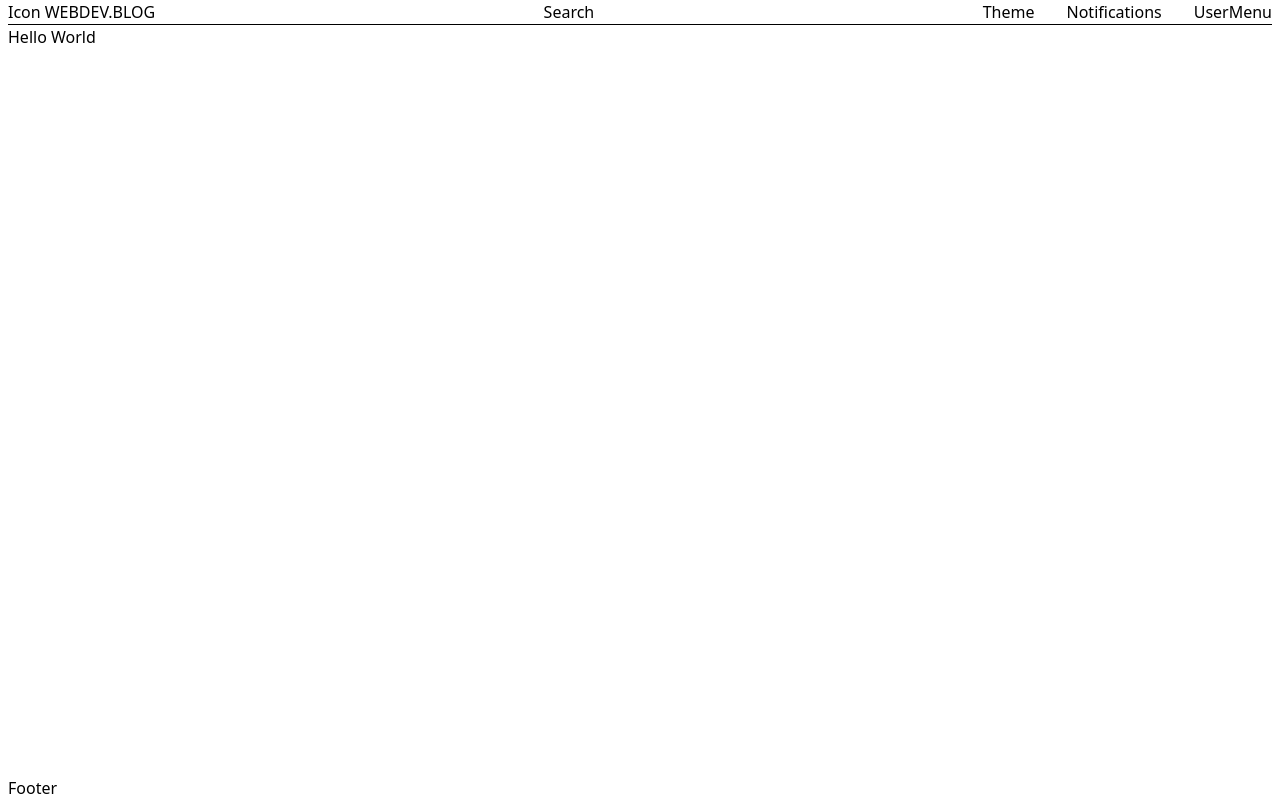
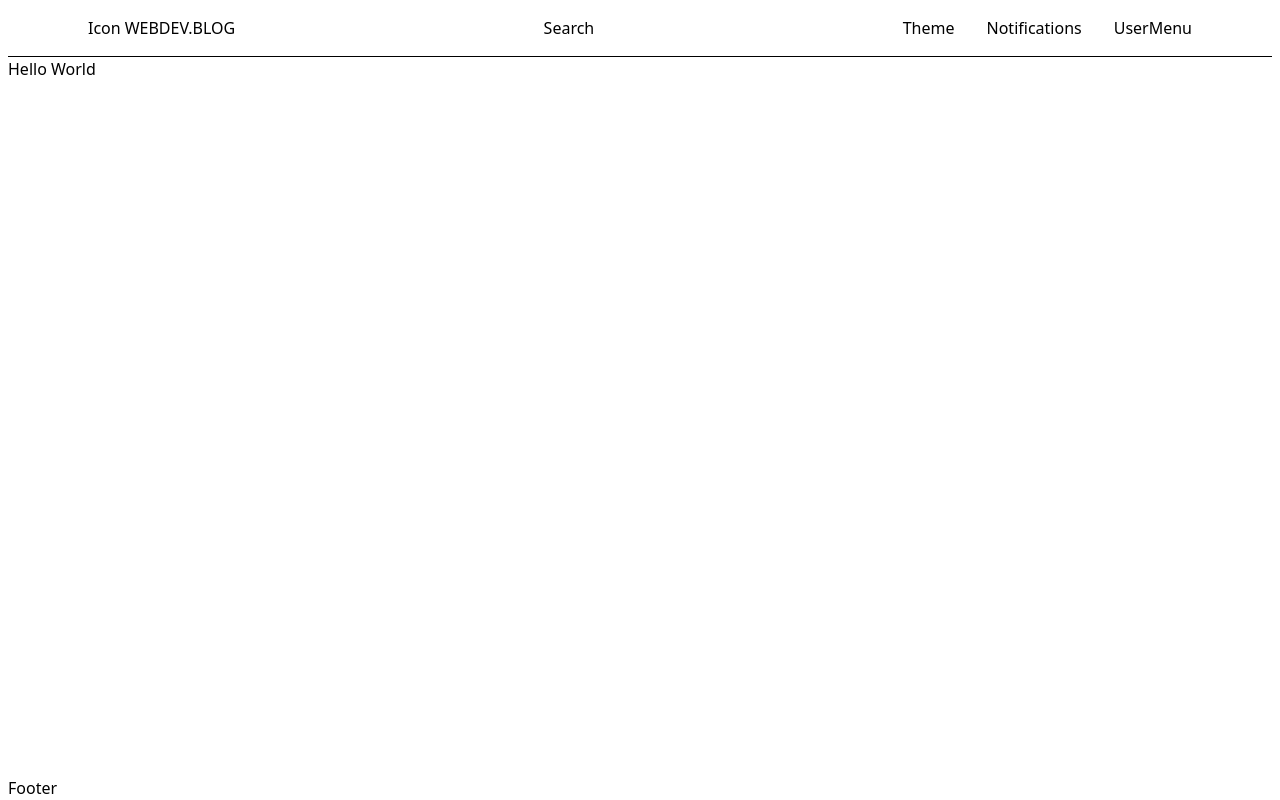
Before and after one commit to HoTienQuoc/NextjsBlog, a Next.js app in the folder nextjsblog/: page / in a window 1280 px wide. Built offline with nearby package versions, Linux system fonts and the light colour scheme.

Commit message:
Update package dependencies and refactor NavBar component; added 'lucide-react' and 'next-themes' packages, renamed NavBar to Navbar, and integrated Container component for layout consistency.

```diff
--- a/nextjsblog/app/layout.tsx
+++ b/nextjsblog/app/layout.tsx
@@ -2,7 +2,7 @@ import type { Metadata } from "next";
 import { Poppins } from "next/font/google";
 import "./globals.css";
 import { cn } from "@/lib/utils";
-import NavBar from "@/components/layout/Navbar";
+import Navbar from "@/components/layout/Navbar";
 
 const poppins = Poppins({
   variable: "--font-geist-sans",
@@ -26,7 +26,7 @@ export default function RootLayout({
       <body
         className={cn('antialiased flex flex-col min-h-screen px-2', poppins.variable)}
       >
-        <NavBar/>
+        <Navbar/>
         <main className="flex-grow">
           {children}
         </main>
--- /dev/null
+++ b/nextjsblog/components/layout/Container.tsx
@@ -0,0 +1,8 @@
+const Container = ({children} : {children:React.ReactNode}) => {
+    return (
+        <div className="max-w-[1920px] w-full mx-auto px-4 py-4 xl:px-20">
+            {children}
+        </div>
+    );
+}
+export default Container;
--- a/nextjsblog/components/layout/NavBar.tsx
+++ b/nextjsblog/components/layout/NavBar.tsx
@@ -1,6 +1,9 @@
-const NavBar = () => {
+import Container from "./Container";
+
+const Navbar = () => {
     return (
         <nav className="sticky top-0 border-b z-50 bg-white">
+            <Container>
                 <div className="flex justify-between items-center gap-8">
                     <div className="flex items-center gap-1 cursor-pointer">
                         <div>Icon</div>
@@ -13,8 +16,9 @@ const NavBar = () => {
                         <div>UserMenu</div>
                     </div>
                 </div>
+            </Container>
         </nav>
     );
-}
+};
 
-export default NavBar;
+export default Navbar;
--- a/nextjsblog/package.json
+++ b/nextjsblog/package.json
@@ -10,7 +10,9 @@
   },
   "dependencies": {
     "clsx": "^2.1.1",
+    "lucide-react": "^0.545.0",
     "next": "15.5.4",
+    "next-themes": "^0.4.6",
     "react": "19.1.0",
     "react-dom": "19.1.0",
     "tailwind-merge": "^3.3.1"
```
Also changed, not shown: nextjsblog/components/layout/Container.jsx (deleted), 1 other file (tests, documents, lock files or other folders). Lines whose indentation alone changed are shown as unchanged.
